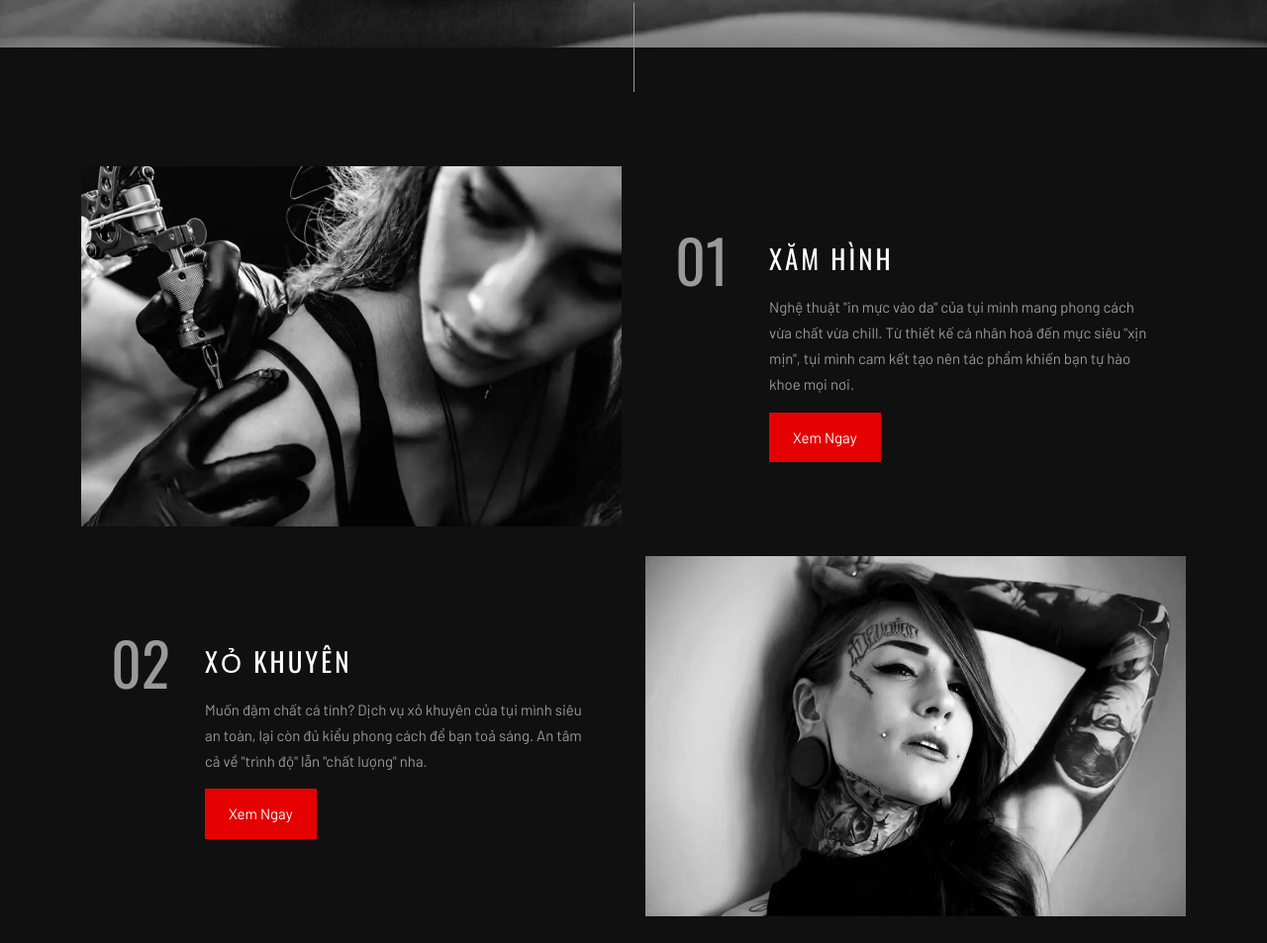
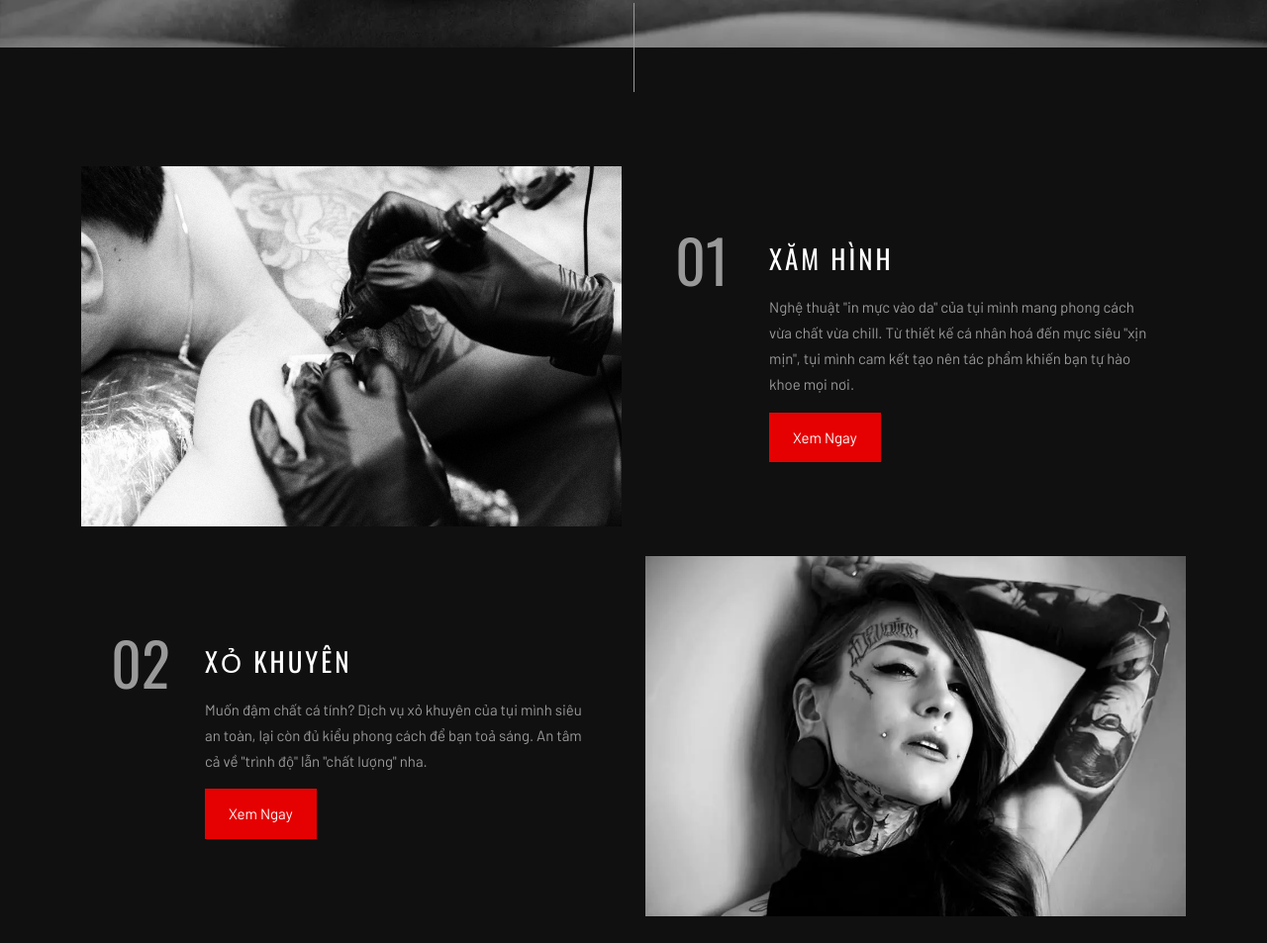
Before and after one commit to alystattoo/alystattoo, a plain HTML site: page dinh-vu-xin.html in a window 1280 px wide. Shown: the part 752-1705 px from the top of the page at 99% size. Drawn offline with nearby package versions, Linux system fonts and the light colour scheme.

Commit message:
Update changes

```diff
--- a/dinh-vu-xin.html
+++ b/dinh-vu-xin.html
@@ -64,7 +64,7 @@
             <div class="row mb-30">
                 <div class="col-md-6 animate-box" data-animate-effect="fadeInLeft">
                     <div class="img left">
-                        <a href="xam-hinh-nghe-thuat.html"><img src="img/services/1.webp" alt="Dịch vụ xăm hình"></a>
+                        <a href="xam-hinh-nghe-thuat.html"><img src="img/services/11.webp" alt="Dịch vụ xăm hình"></a>
                     </div>
                 </div>
                 <div class="col-md-6 valign animate-box" data-animate-effect="fadeInRight">
--- a/js/data.js
+++ b/js/data.js
@@ -1,4 +1,4 @@
-// Số điện thoại studio
+ // Số điện thoại studio
 export const phoneNumber = '0763 91 95 92'
 
 // Địa chỉ studio
```
Also changed, not shown: img/services/11.webp (added).
